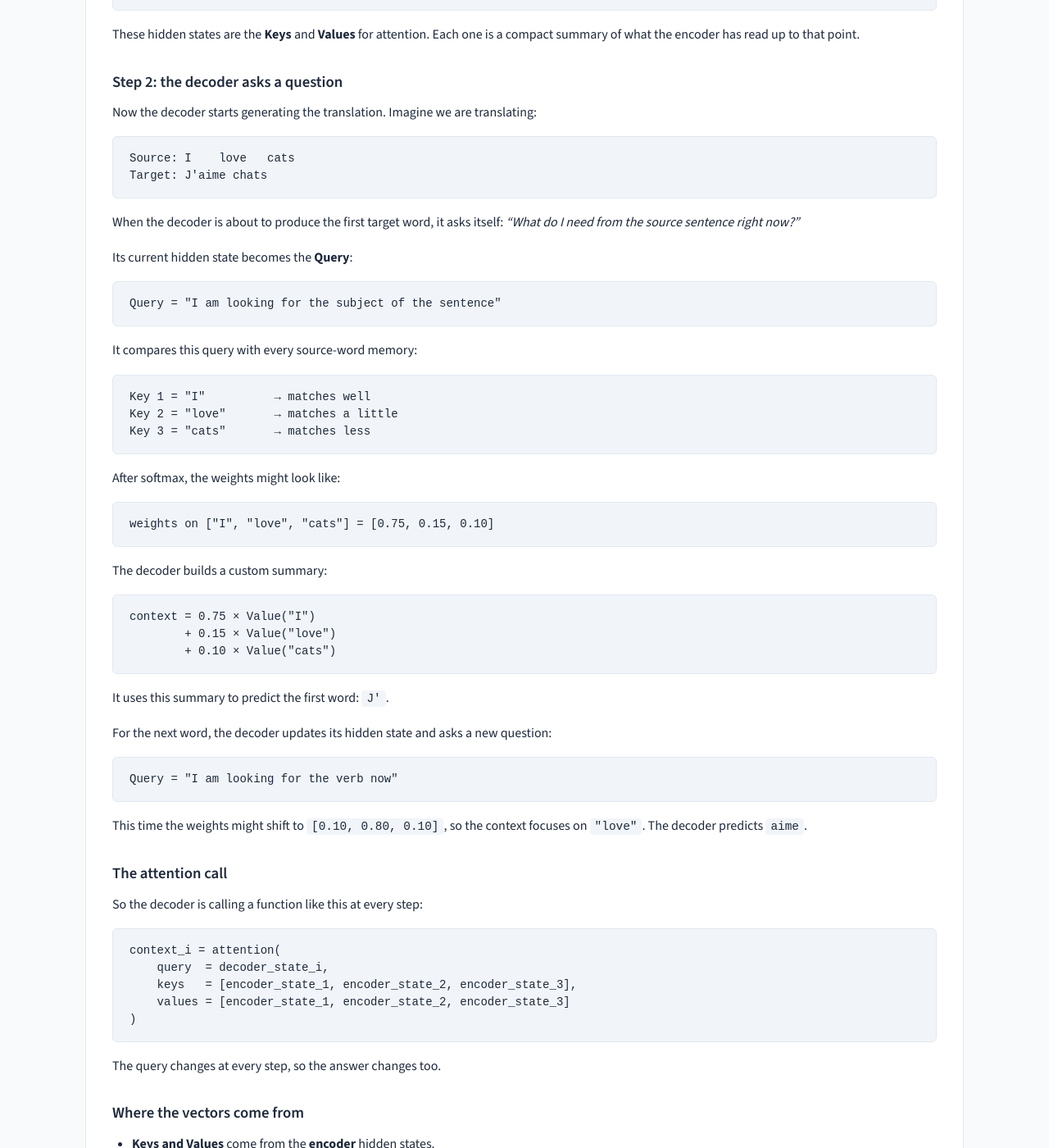
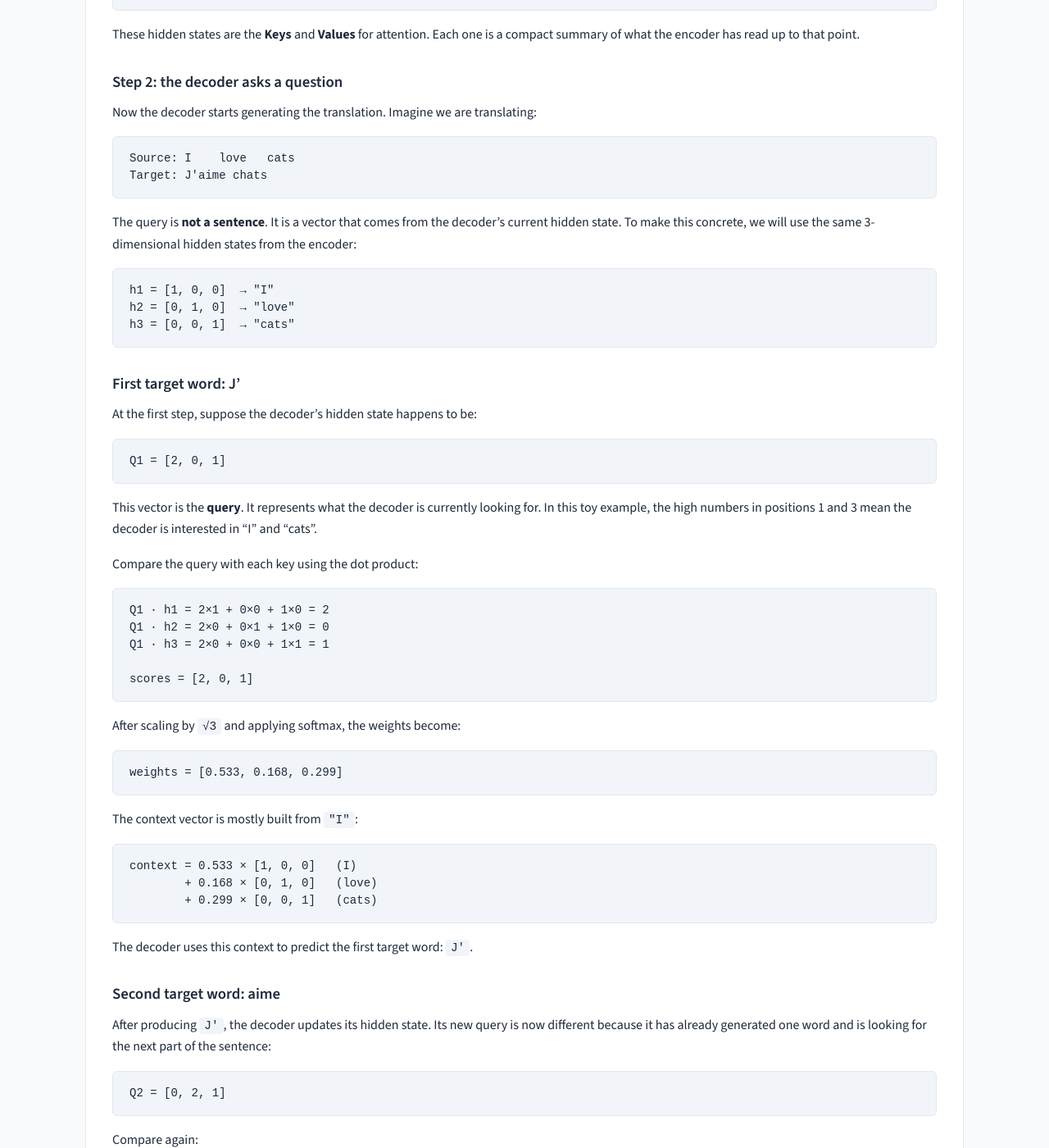
Before and after one commit to rilov/handbook, a Jekyll site: the page built from _topics/DL for GenAI - Part 4 - Math Behind Attention.md, in a window 1280 px wide and 1400 px high, scrolled down 1592 px. Shown: the whole window at 82% size. Built offline with Jekyll 4.4.1, drawn with Linux system fonts in a browser that asks for light colours; some of the changed text lies outside the part shown.

Commit message:
Use exact vector queries in Part 4 decoder example
- Replace the anthropomorphic sentence-style query with real 3D vectors.
- Show Q1 = [2,0,1] for the first target word J' and Q2 = [0,2,1] for
  the second target word aime.
- Include dot products, scores, and resulting attention weights for both
  steps so the reader sees concretely why the weights shift.
- Emphasise that the query is a vector from the decoder's hidden state,
  not a human-readable sentence.

Generated with [Devin](https://devin.ai)

Co-Authored-By: Devin <158243242+devin-ai-integration[bot]@users.noreply.github.com>

````diff
--- a/_topics/DL for GenAI - Part 4 - Math Behind Attention.md
+++ b/_topics/DL for GenAI - Part 4 - Math Behind Attention.md
@@ -90,45 +90,77 @@ Source: I    love   cats
 Target: J'aime chats
 ```
 
-When the decoder is about to produce the first target word, it asks itself: *"What do I need from the source sentence right now?"*
-
-Its current hidden state becomes the **Query**:
+The query is **not a sentence**. It is a vector that comes from the decoder's current hidden state. To make this concrete, we will use the same 3-dimensional hidden states from the encoder:
 
 ```text
-Query = "I am looking for the subject of the sentence"
+h1 = [1, 0, 0]  → "I"
+h2 = [0, 1, 0]  → "love"
+h3 = [0, 0, 1]  → "cats"
 ```
 
-It compares this query with every source-word memory:
+### First target word: J'
+
+At the first step, suppose the decoder's hidden state happens to be:
 
 ```text
-Key 1 = "I"          → matches well
-Key 2 = "love"       → matches a little
-Key 3 = "cats"       → matches less
+Q1 = [2, 0, 1]
 ```
 
-After softmax, the weights might look like:
+This vector is the **query**. It represents what the decoder is currently looking for. In this toy example, the high numbers in positions 1 and 3 mean the decoder is interested in "I" and "cats".
+
+Compare the query with each key using the dot product:
 
 ```text
-weights on ["I", "love", "cats"] = [0.75, 0.15, 0.10]
+Q1 · h1 = 2×1 + 0×0 + 1×0 = 2
+Q1 · h2 = 2×0 + 0×1 + 1×0 = 0
+Q1 · h3 = 2×0 + 0×0 + 1×1 = 1
+
+scores = [2, 0, 1]
 ```
 
-The decoder builds a custom summary:
+After scaling by `√3` and applying softmax, the weights become:
 
 ```text
-context = 0.75 × Value("I")
-        + 0.15 × Value("love")
-        + 0.10 × Value("cats")
+weights = [0.533, 0.168, 0.299]
 ```
 
-It uses this summary to predict the first word: `J'`.
-
-For the next word, the decoder updates its hidden state and asks a new question:
+The context vector is mostly built from `"I"`:
 
 ```text
-Query = "I am looking for the verb now"
+context = 0.533 × [1, 0, 0]   (I)
+        + 0.168 × [0, 1, 0]   (love)
+        + 0.299 × [0, 0, 1]   (cats)
 ```
 
-This time the weights might shift to `[0.10, 0.80, 0.10]`, so the context focuses on `"love"`. The decoder predicts `aime`.
+The decoder uses this context to predict the first target word: `J'`.
+
+### Second target word: aime
+
+After producing `J'`, the decoder updates its hidden state. Its new query is now different because it has already generated one word and is looking for the next part of the sentence:
+
+```text
+Q2 = [0, 2, 1]
+```
+
+Compare again:
+
+```text
+Q2 · h1 = 0×1 + 2×0 + 1×0 = 0
+Q2 · h2 = 0×0 + 2×1 + 1×0 = 2
+Q2 · h3 = 0×0 + 2×0 + 1×1 = 1
+
+scores = [0, 2, 1]
+```
+
+After softmax, the weights shift toward `"love"`:
+
+```text
+weights = [0.168, 0.533, 0.299]
+```
+
+Now the context vector focuses on `"love"`, and the decoder predicts `aime`.
+
+The point is simple: the query is a vector, and when that vector changes, the attention weights change with it. The decoder does not think in English sentences — it just has a new hidden-state vector at every step.
 
 ### The attention call
 
````
